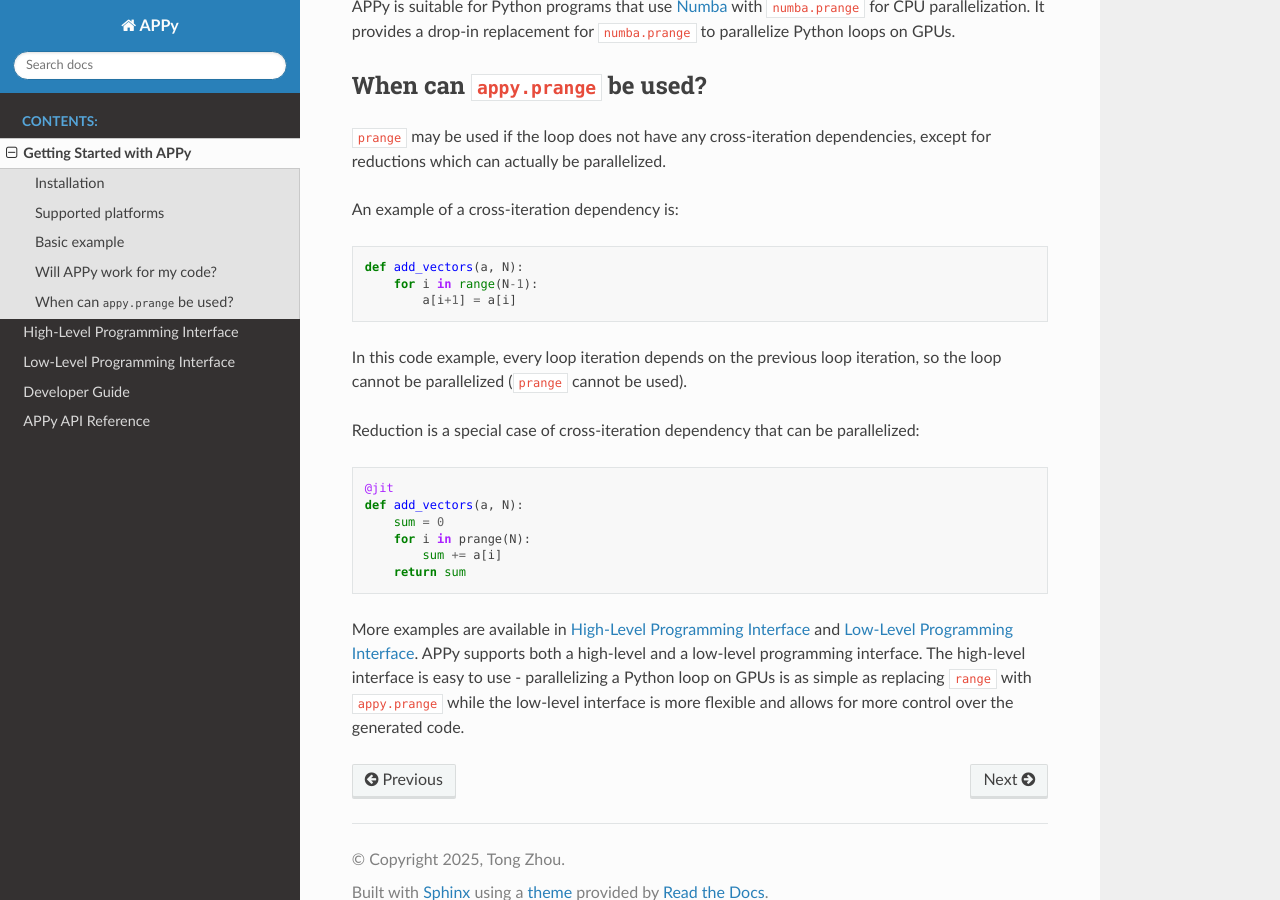
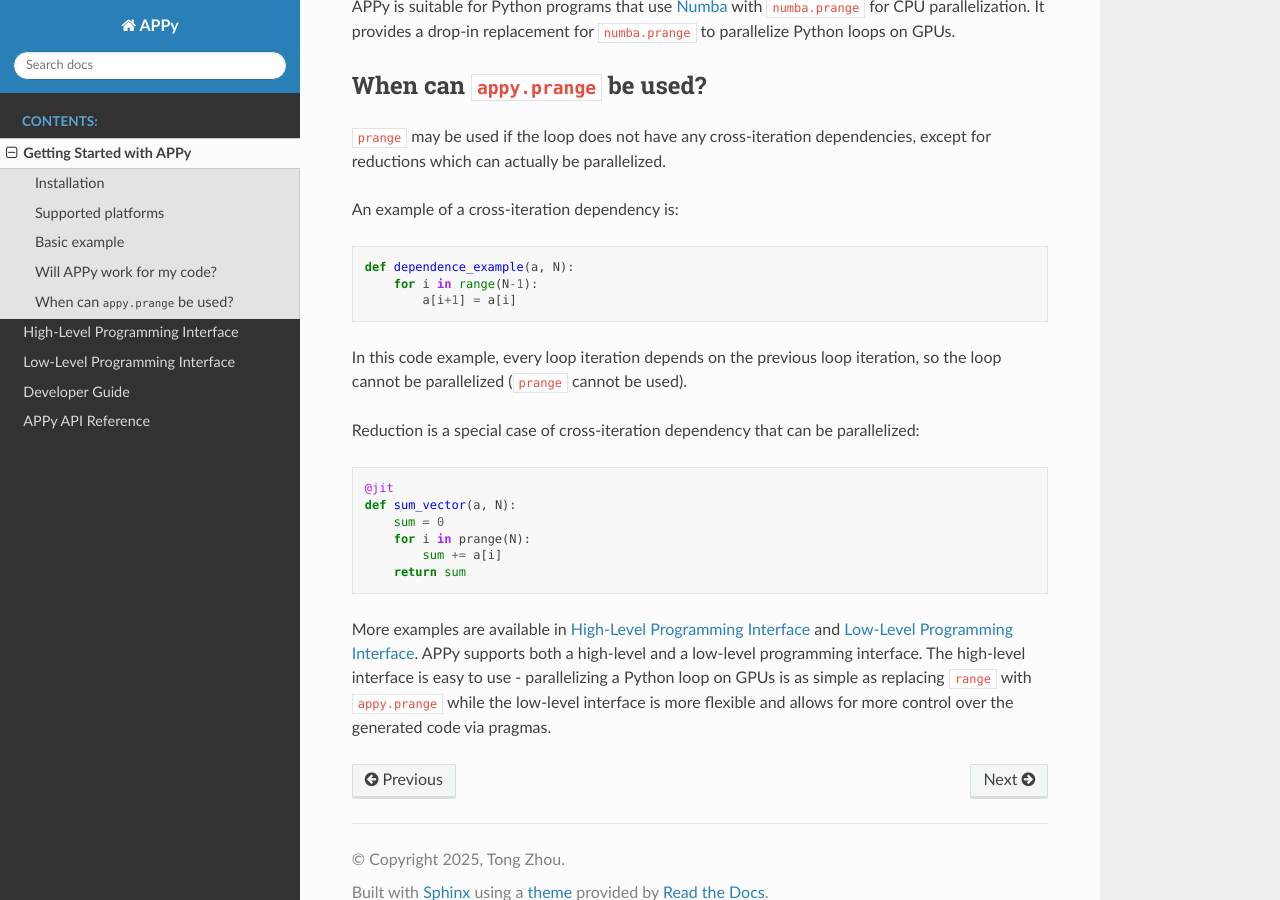
Before and after one commit to habanero-lab/APPy, a Sphinx documentation site: the page built from docs/source/getting_started.rst, in a window 1280 px wide and 900 px high, scrolled down 899 px. Built offline with Sphinx 7.4.7 and the Read the Docs theme 3.1.0, drawn with Linux system fonts in a browser that asks for light colours.

Commit message:
minor doc up

```diff
--- a/docs/source/getting_started.rst
+++ b/docs/source/getting_started.rst
@@ -50,7 +50,7 @@ An example of a cross-iteration dependency is:
 
 .. code-block:: python
 
-   def add_vectors(a, N):
+   def dependence_example(a, N):
        for i in range(N-1):
            a[i+1] = a[i]
 
@@ -61,7 +61,7 @@ Reduction is a special case of cross-iteration dependency that can be paralleliz
 .. code-block:: python
 
    @jit
-   def add_vectors(a, N):
+   def sum_vector(a, N):
        sum = 0
        for i in prange(N):
            sum += a[i]
@@ -71,4 +71,4 @@ More examples are available in :doc:`high-level` and :doc:`low-level`.
 APPy supports both a high-level and a low-level programming interface.
 The high-level interface is easy to use - parallelizing a Python loop on GPUs
 is as simple as replacing ``range`` with ``appy.prange`` while
-the low-level interface is more flexible and allows for more control over the generated code.
+the low-level interface is more flexible and allows for more control over the generated code via pragmas.
```
